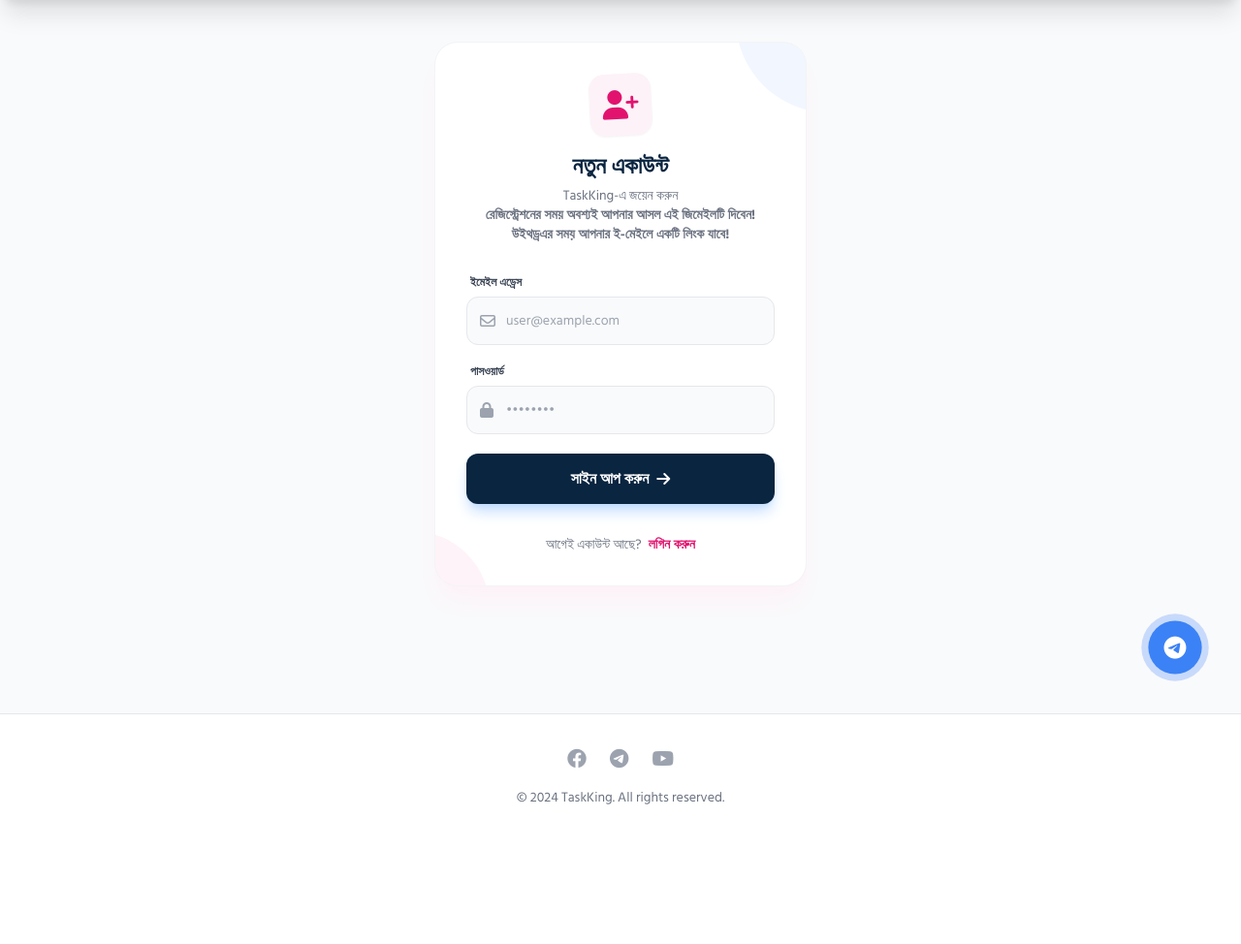
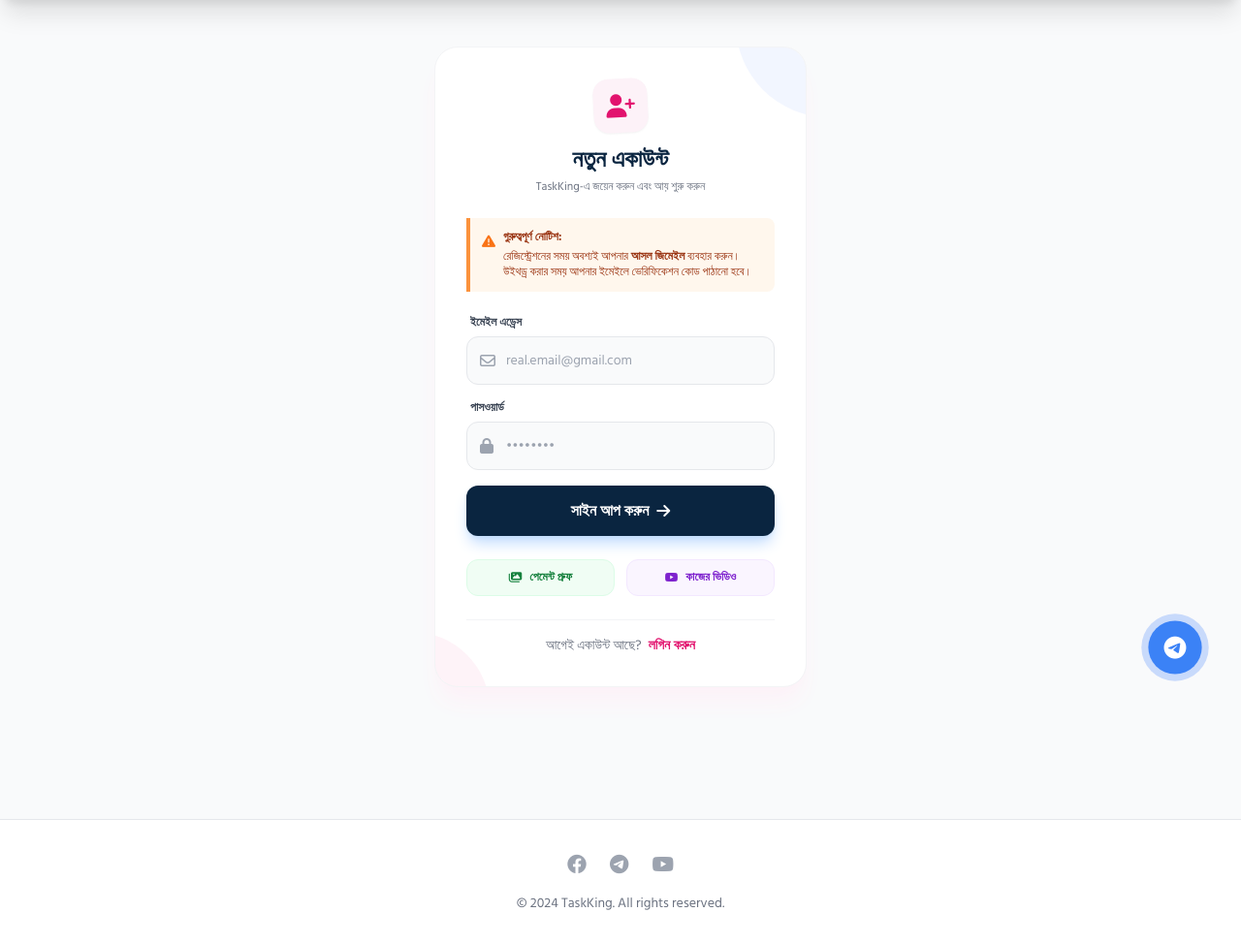
Before and after one commit to siaful2580mm-hub/test, a Flask app: page /register in a window 1280 px wide. Shown: the part 64-1038 px from the top of the page at 97% size. Before the commit the page ends 894 px from the top, so only its background shows below. Run offline with Flask 3, Linux system fonts and the light colour scheme; data that the repository does not hold is empty; parts of the project's set-up code (start-up, migrations or seed data) failed here and were passed over; some libraries are stand-ins or nearby versions.

Commit message:
Update register.html

```diff
--- a/templates/register.html
+++ b/templates/register.html
@@ -1,6 +1,7 @@
 {% extends "layout.html" %}
+
 {% block content %}
-<div class="flex items-center justify-center min-h-[75vh]">
+<div class="flex items-center justify-center min-h-[85vh] py-6">
     <div class="bg-white p-8 rounded-3xl shadow-xl shadow-pink-50 w-full max-w-sm border border-gray-100 relative overflow-hidden">
 
         <!-- Decorative Background -->
@@ -8,19 +9,29 @@
         <div class="absolute bottom-0 left-0 w-20 h-20 bg-[#E2136E] rounded-tr-full opacity-5 -ml-6 -mb-6"></div>
 
         <!-- Header -->
-        <div class="text-center mb-8 relative z-10">
-            <div class="h-16 w-16 bg-pink-50 text-[#E2136E] rounded-2xl flex items-center justify-center text-3xl mx-auto mb-4 shadow-sm transform -rotate-3">
+        <div class="text-center mb-6 relative z-10">
+            <div class="h-14 w-14 bg-pink-50 text-[#E2136E] rounded-2xl flex items-center justify-center text-2xl mx-auto mb-3 shadow-sm transform -rotate-3">
                 <i class="fa-solid fa-user-plus"></i>
             </div>
             <h2 class="text-2xl font-bold text-[#0A2540]">নতুন একাউন্ট</h2>
-            <p class="text-sm text-gray-500 mt-1">TaskKing-এ জয়েন করুন<br>
-            <b>রেজিস্ট্রেশনের সময় অবশ্যই আপনার আসল এই জিমেইলটি দিবেন!  উইথড্রএর সময় আপনার ই-মেইলে একটি লিংক যাবে!</b></p>
+            <p class="text-xs text-gray-500 mt-1">TaskKing-এ জয়েন করুন এবং আয় শুরু করুন</p>
+        </div>
+
+        <!-- Important Warning Alert -->
+        <div class="bg-orange-50 border-l-4 border-orange-400 p-3 mb-6 rounded-r-lg relative z-10">
+            <div class="flex gap-2">
+                <i class="fa-solid fa-triangle-exclamation text-orange-500 mt-0.5 text-sm"></i>
+                <div class="text-xs text-orange-800">
+                    <p class="font-bold mb-1">গুরুত্বপূর্ণ নোটিশ:</p>
+                    <p>রেজিস্ট্রেশনের সময় অবশ্যই আপনার <b>আসল জিমেইল</b> ব্যবহার করুন। উইথড্র করার সময় আপনার ইমেইলে ভেরিফিকেশন কোড পাঠানো হবে।</p>
+                </div>
+            </div>
         </div>
 
         <!-- Register Form -->
-        <form method="POST" action="/register" class="space-y-5">
+        <form method="POST" action="/register" class="space-y-4 relative z-10">
 
-            <!-- Hidden Referral Code (CRITICAL) -->
+            <!-- Hidden Referral Code -->
             <input type="hidden" name="ref_code" value="{{ ref_code if ref_code else '' }}">
 
             <!-- Email Input -->
@@ -32,7 +43,7 @@
                     </div>
                     <input type="email" name="email" required
                            class="w-full pl-10 p-3.5 border border-gray-200 rounded-xl focus:outline-none focus:border-[#E2136E] focus:ring-1 focus:ring-[#E2136E] transition text-sm bg-gray-50 focus:bg-white"
-                           placeholder="user@example.com">
+                           placeholder="real.email@gmail.com">
                 </div>
             </div>
 
@@ -56,8 +67,18 @@
             </button>
         </form>
 
+        <!-- Extra Links (Proof & Tutorial) -->
+        <div class="grid grid-cols-2 gap-3 mt-6 relative z-10">
+            <a href="/proofs" class="flex items-center justify-center gap-2 bg-green-50 text-green-700 py-2.5 rounded-xl text-xs font-bold border border-green-100 hover:bg-green-100 transition">
+                <i class="fa-solid fa-images"></i> পেমেন্ট প্রুফ
+            </a>
+            <a href="/tutorial" class="flex items-center justify-center gap-2 bg-purple-50 text-purple-700 py-2.5 rounded-xl text-xs font-bold border border-purple-100 hover:bg-purple-100 transition">
+                <i class="fa-brands fa-youtube"></i> কাজের ভিডিও
+            </a>
+        </div>
+
         <!-- Login Link -->
-        <div class="mt-8 text-center">
+        <div class="mt-6 text-center border-t border-gray-100 pt-4 relative z-10">
             <p class="text-sm text-gray-500">
                 আগেই একাউন্ট আছে?
                 <a href="/login" class="text-[#E2136E] font-bold hover:underline ml-1">
```
